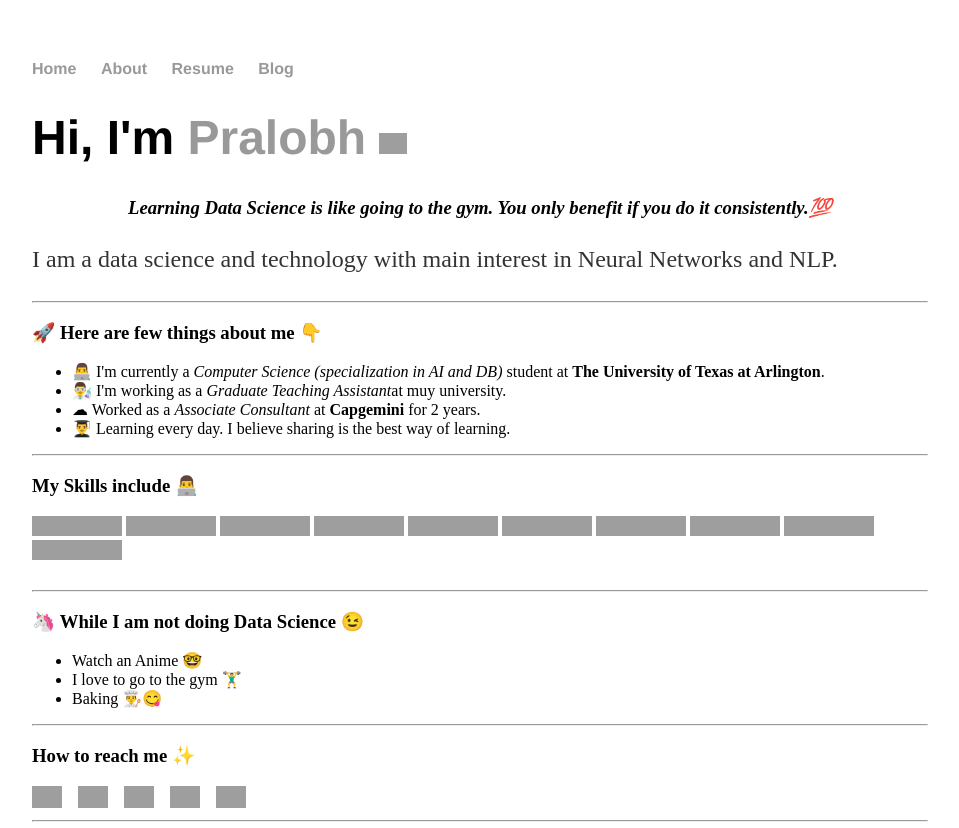
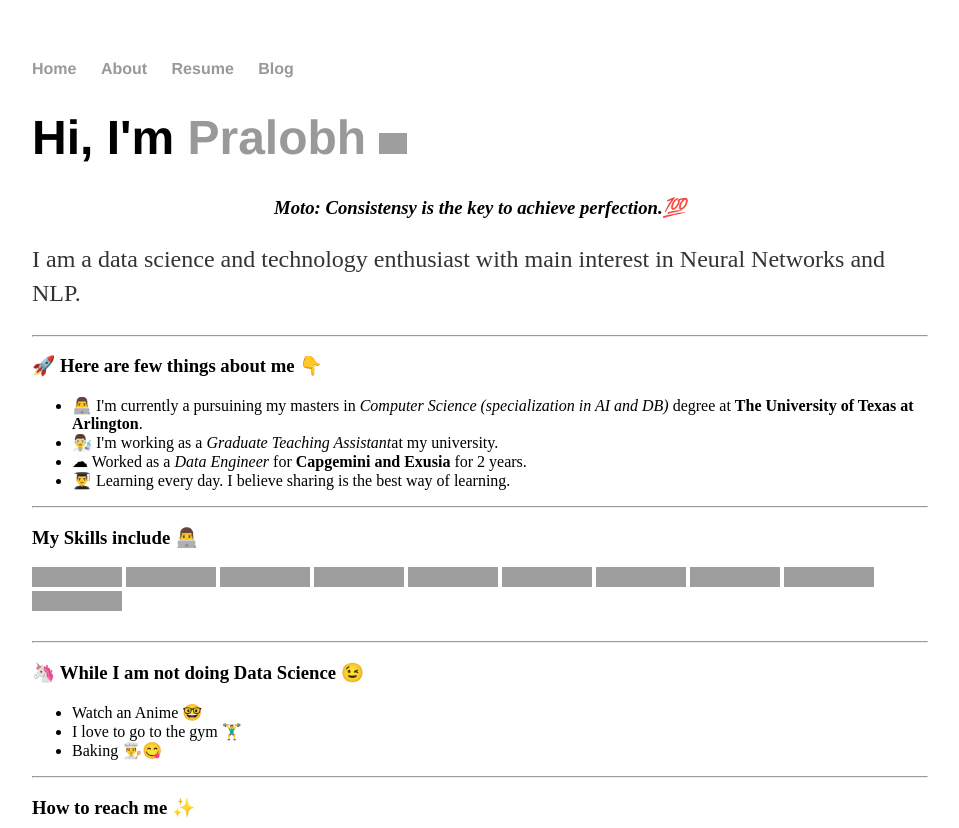
Before and after one commit to Pralobh/pralobh.github.io, a Jekyll site: the page built from index.html, in a window 1280 px wide, cut to the strip 0-828 px from the top of the page. Shown: the whole strip, without its empty margins (160-1119 px from the left). Built offline with Jekyll 4.4.1, drawn with Linux system fonts in a browser that asks for light colours; grey boxes are pictures that could not be loaded.

Commit message:
Update index.html

```diff
--- a/index.html
+++ b/index.html
@@ -10,16 +10,16 @@ title: Pralobh Lokhande
 </div><!-- /.blurb -->
 <h1><strong>Hi, I'm <a href="https://pralobh.github.io">Pralobh</a></strong> <img src="https://raw.githubusercontent.com/syedareehaquasar/syedareehaquasar/master/gifs/Hi.gif" width="28px"></h1>
 
-<h3 align="center"><em>Learning Data Science is like going to the gym. You only benefit if you do it consistently.💯</em></h3>
+<h3 align="center"><em>Moto: Consistensy is the key to achieve perfection.💯</em></h3>
 
-<p>I am a data science and technology with main interest in Neural Networks and NLP.</p>
+<p>I am a data science and technology enthusiast with main interest in Neural Networks and NLP.</p>
 
 <hr>
 <h3>🚀 Here are few things about me 👇</h3>
 <ul>
-<li>👨‍💻 I'm currently a <em>Computer Science (specialization in AI and DB)</em> student at <strong>The University of Texas at Arlington</strong>.</li>
-<li>👨‍🔬 I'm working as a <em>Graduate Teaching Assistant</em>at muy university</strong>.</li>
-<li>☁  Worked as a <em>Associate Consultant</em> at <strong>Capgemini</strong> for 2 years.</li>
+<li>👨‍💻 I'm currently a pursuining my masters in <em>Computer Science (specialization in AI and DB)</em> degree at <strong>The University of Texas at Arlington</strong>.</li>
+<li>👨‍🔬 I'm working as a <em>Graduate Teaching Assistant</em>at my university</strong>.</li>
+<li>☁  Worked as a <em>Data Engineer</em> for <strong>Capgemini and Exusia</strong> for 2 years.</li>
 <li>👨‍🎓 Learning every day. I believe sharing is the best way of learning.</li>
 </ul>
 <hr>
```
